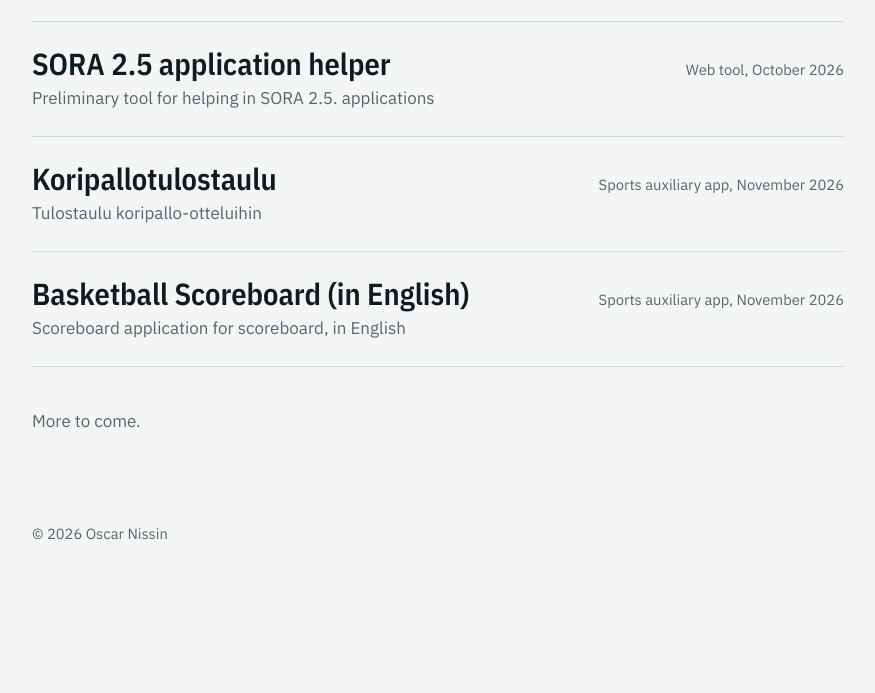
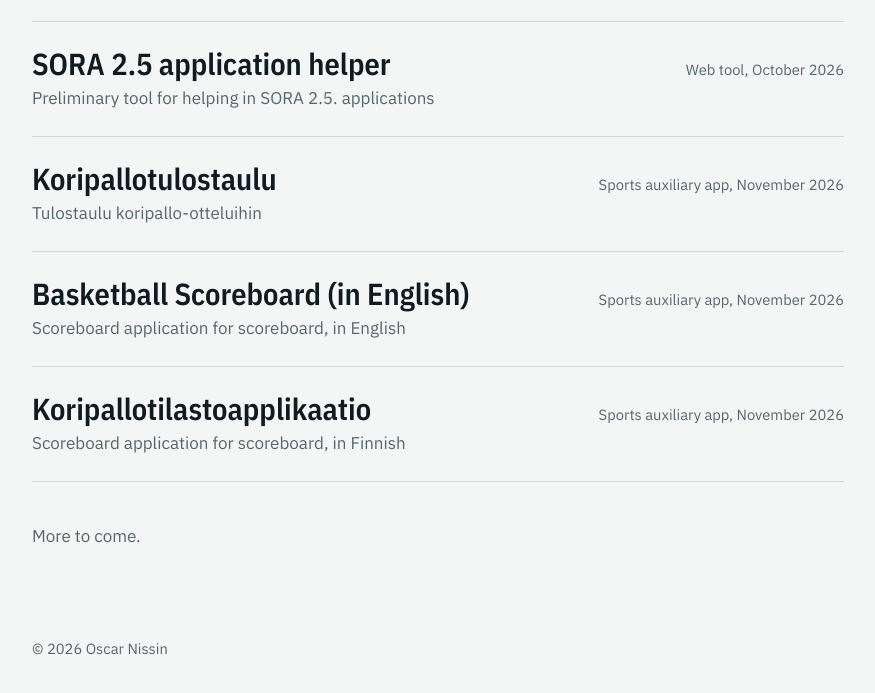
Before and after one commit to OscarNissin/oscarnissin.github.io, a plain HTML site: page index.html in a window 1280 px wide. Shown: the part 701-1394 px from the top of the page, without its empty margins (202-1077 px from the left). Before the commit the page ends 1303 px from the top, so only its background shows below. Drawn offline with nearby package versions, Linux system fonts and the light colour scheme.

Commit message:
Add basketball scoreboard application link

```diff
--- a/index.html
+++ b/index.html
@@ -105,6 +105,14 @@ footer p{margin:0}
         </a>
       </li>
 
+      <li>
+        <a class="proj" href="https://oscarnissin.github.io/basketballstats/">
+          <h3>Koripallotilastoapplikaatio</h3>
+          <p>Scoreboard application for scoreboard, in Finnish</p>
+          <span class="meta">Sports auxiliary app, November 2026</span>
+        </a>
+      </li>
+
       <!--
         Version numbers: a <span class="tool-version" data-src="FOLDER/version.json"> fills itself in from that
         tool's version.json (see the script at the end of the page). The text inside the span is shown if the file
```
